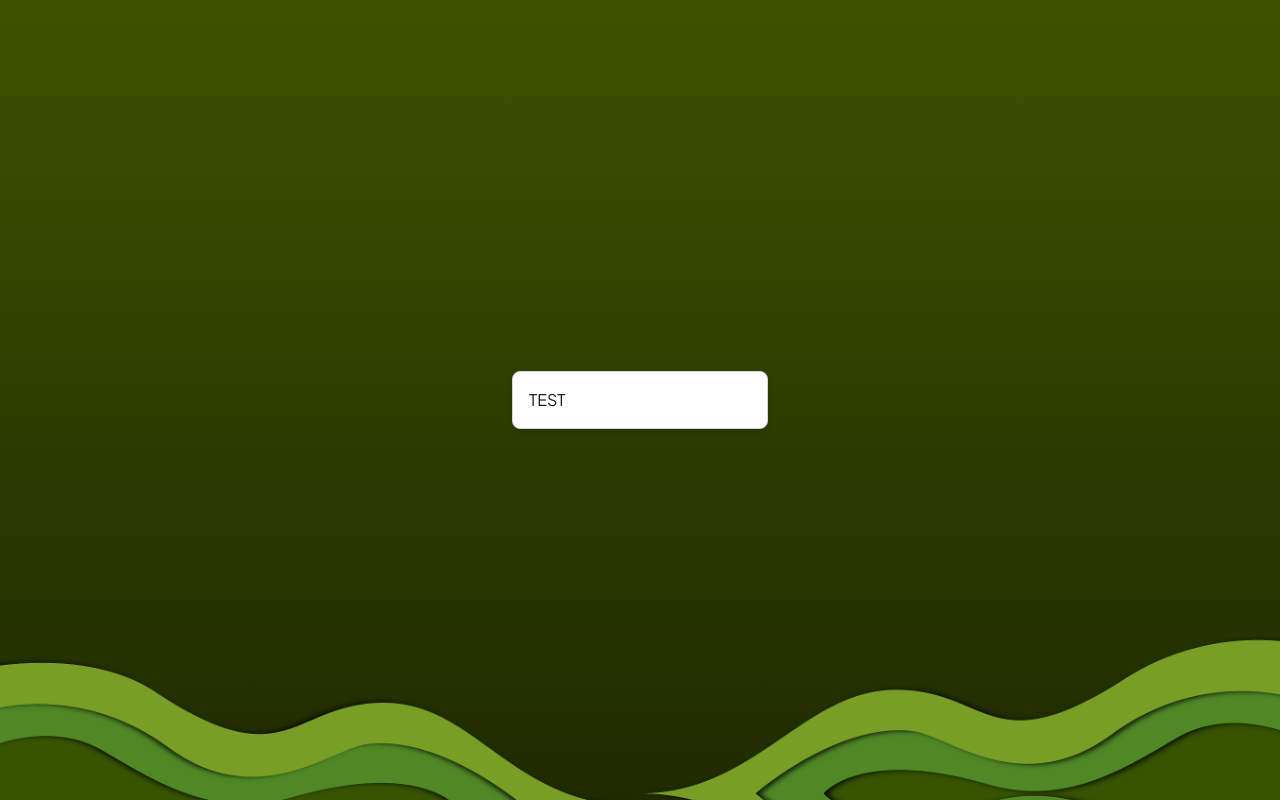
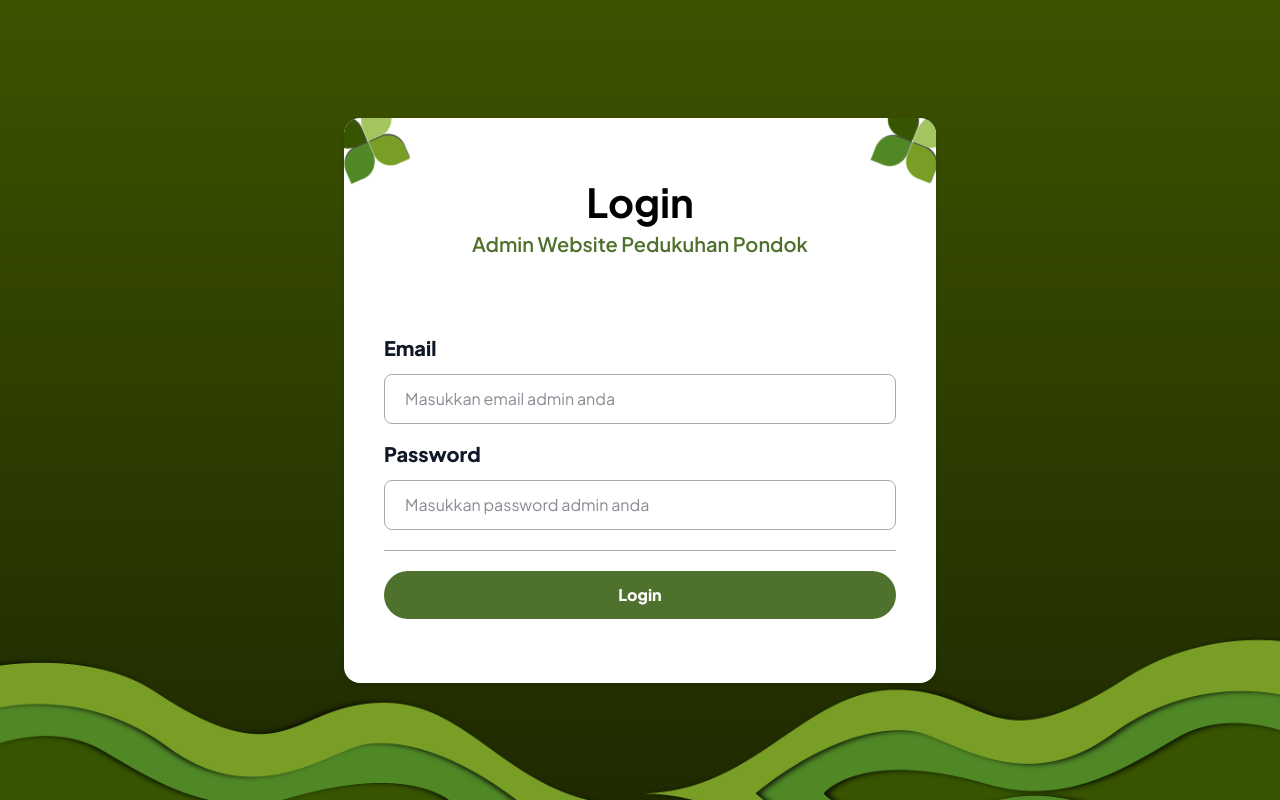
Before and after one commit to DarrelBumika/website-padukuhan-pondok, a Next.js app: page /login in a window 1280 px wide. Built offline with nearby package versions, Linux system fonts and the light colour scheme.

Commit message:
feat: slicing login page

```diff
--- a/app/(auth)/login/page.tsx
+++ b/app/(auth)/login/page.tsx
@@ -2,13 +2,59 @@ import Image from "next/image"
 
 import DecorationWaveImage from "@/src/images/decoration-wave.png"
 import Card from "@/components/ui/Card"
+import Input from "@/components/ui/Input"
+import Divider from "@/components/ui/Divider"
+import Button from "@/components/ui/Button"
+
+import DecorationLeavesImage from "@/src/images/decoration-leaves.png"
 
 const LoginPage = () => {
   return (
     <div className="w-full min-h-screen relative flex justify-center items-center bg-linear-to-b from-0% from-darker-6 to-100% to-darker-3 overflow-hidden">
-      <Card>
-        TEST
+      <Card
+        rounded="2xl"
+        className="gap-5 px-10 py-16 relative"
+        noBorder
+      >
+        <Image
+          src={DecorationLeavesImage}
+          alt="Logo"
+          width={100}
+          height={100}
+          className="w-24 h-24 object-contain absolute top-0 left-0 -translate-y-1/4 -translate-x-1/4"
+        />
+
+        <Image
+          src={DecorationLeavesImage}
+          alt="Logo"
+          width={100}
+          height={100}
+          className="w-24 h-24 object-contain absolute top-0 right-0 -translate-y-1/4 translate-x-1/4 rotate-45"
+        />
+
+        <div className="flex flex-col justify-center items-center gap-3 mb-16">
+          <h2 className="text-title-2 text-black">Login</h2>
+          <p className="text-medium-3 text-primary-2">Admin Website Pedukuhan Pondok</p>
+        </div>
+
+        <Input
+          label="Email"
+          placeholder="Masukkan email admin anda"
+        />
+        <Input
+          label="Password"
+          placeholder="Masukkan password admin anda"
+        />
+
+        <Divider className="bg-black-5!" />
+
+        <Button
+          variant="filled"
+          className="w-full"
+          text="Login"
+        />
       </Card>
+
       <Image src={DecorationWaveImage} alt="Logo" className="w-1/2 absolute bottom-0 left-0 translate-y-1/2" />
       <Image src={DecorationWaveImage} alt="Logo" className="w-1/2 absolute bottom-0 right-0 translate-y-1/2 rotate-180" />
     </div>
--- a/components/shared/Footer.tsx
+++ b/components/shared/Footer.tsx
@@ -7,7 +7,8 @@ import {
   TbBrandTiktokFilled,
   TbBrandYoutubeFilled
 } from "react-icons/tb";
-import Button from "../ui/Button";
+import Button from "@/components/ui/Button";
+import Divider from "@/components/ui/Divider";
 
 const Footer = () => {
   return (
@@ -31,7 +32,9 @@ const Footer = () => {
           <TbBrandTiktokFilled size={24} color="white" />
         </Button>
       </div>
-      <div className="w-full h-px bg-darker-10 opacity-10" />
+
+      <Divider className="opacity-10" />
+
       <p className="text-caption-5 text-white">© 2025 KKN UNY Pondok. All Rights Reserved. </p>
       <Image src={DecorationWaveImage} width={512} height={512} alt="Decoration Leaves" className="absolute bottom-0 left-0 translate-y-1/2" />
       <Image src={DecorationWaveImage} width={512} height={256} alt="Decoration Leaves" className="absolute top-0 right-0 -translate-y-1/2 rotate-180" />
--- a/components/ui/Button/index.tsx
+++ b/components/ui/Button/index.tsx
@@ -5,7 +5,7 @@ import { ButtonProps } from "@/types/props/ButtonProps";
 const Button = forwardRef<HTMLButtonElement, ButtonProps>(({
   color = "primary",
   variant = "filled",
-  children = "Button",
+  text = "Button",
   className,
   isIconButton = false,
   ...props
@@ -13,7 +13,7 @@ const Button = forwardRef<HTMLButtonElement, ButtonProps>(({
   const getVariantStyles = () => {
     const baseStyles = classNames(
       className,
-      "w-fit flex text-regular-1 rounded-full transition-colors focus:outline-none hover:cursor-pointer",
+      "w-fit flex items-center justify-center text-regular-1 rounded-full transition-colors focus:outline-none hover:cursor-pointer",
       {
         "px-6 py-4": !isIconButton,
         "p-2": isIconButton,
@@ -41,7 +41,7 @@ const Button = forwardRef<HTMLButtonElement, ButtonProps>(({
       className={classNames(getVariantStyles(), className)}
       {...props}
     >
-      {children}
+      {text}
     </button>
   );
 });
--- a/components/ui/Card/index.tsx
+++ b/components/ui/Card/index.tsx
@@ -4,6 +4,7 @@ import { CardProps } from "@/types/props/CardProps";
 
 const Card = (
   {
+    rounded = "lg",
     fullWidth = false,
     noPadding = false,
     noShadow = false,
@@ -11,20 +12,27 @@ const Card = (
     noBorder = false,
     hoverable = false,
     onClick,
+    className,
     children
   }: CardProps
 ) => {
   const cardClassName = classNames(
-    "w-64 flex flex-col group rounded-lg overflow-hidden",
+    "flex flex-col group overflow-hidden",
+    className,
     {
       "bg-white": !noBackground,
       "cursor-pointer": onClick || hoverable,
       "hover:-translate-y-1 transition-all duration-300": hoverable,
       "w-full": fullWidth,
-      "max-w-3xl mx-auto": !fullWidth,
+      "w-fit": !fullWidth,
       "border border-white-2": !noBorder,
       "shadow-md": !noShadow,
-      "p-4": !noPadding
+      "p-4": !noPadding,
+      "rounded-sm": rounded === "sm",
+      "rounded-md": rounded === "md",
+      "rounded-lg": rounded === "lg",
+      "rounded-xl": rounded === "xl",
+      "rounded-2xl": rounded === "2xl"
     }
   );
 
--- /dev/null
+++ b/components/ui/Divider/index.tsx
@@ -0,0 +1,22 @@
+import classNames from "classnames"
+
+interface DividerProps {
+  className?: string
+}
+
+const Divider = (
+  {
+    className
+  }: DividerProps
+) => {
+  return (
+    <div
+      className={classNames(
+        "w-full h-px bg-darker-10",
+        className
+      )}
+    />
+  )
+}
+
+export default Divider
--- /dev/null
+++ b/components/ui/Input/index.tsx
@@ -0,0 +1,45 @@
+import classNames from "classnames"
+import { InputHTMLAttributes } from "react"
+
+interface InputProps extends InputHTMLAttributes<HTMLInputElement> {
+  label?: string
+}
+
+const Input: React.FC<InputProps> = ({
+  label,
+  type,
+  placeholder,
+  value,
+  onChange,
+  onBlur,
+  onFocus,
+  disabled,
+  readOnly,
+  className,
+  ...props
+}) => {
+  const classes = classNames(
+    "w-lg px-5 py-3 border border-black-5 rounded-lg focus:outline-none focus:ring-2 focus:ring-darker-10 ",
+    className
+  )
+
+  return (
+    <label className="flex flex-col gap-4">
+      {label && <span className="text-medium-3 font-black">{label}</span>}
+      <input
+        type={type}
+        placeholder={placeholder}
+        value={value}
+        onChange={onChange}
+        onBlur={onBlur}
+        onFocus={onFocus}
+        disabled={disabled}
+        readOnly={readOnly}
+        className={classes}
+        {...props}
+      />
+    </label>
+  )
+}
+
+export default Input
--- a/types/props/ButtonProps.ts
+++ b/types/props/ButtonProps.ts
@@ -4,4 +4,5 @@ export interface ButtonProps extends ButtonHTMLAttributes<HTMLButtonElement> {
   color?: "primary";
   variant?: "filled" | "outlined";
   isIconButton?: boolean;
+  text?: string;
 }
--- a/types/props/CardProps.ts
+++ b/types/props/CardProps.ts
@@ -1,4 +1,7 @@
+type sizeType = "sm" | "md" | "lg" | "xl" | "2xl";
+
 export interface CardProps {
+  rounded?: sizeType;
   fullWidth?: boolean;
   noPadding?: boolean;
   noShadow?: boolean;
@@ -6,5 +9,6 @@ export interface CardProps {
   noBorder?: boolean;
   hoverable?: boolean;
   onClick?: () => void;
+  className?: string;
   children?: React.ReactNode;
 }
```
